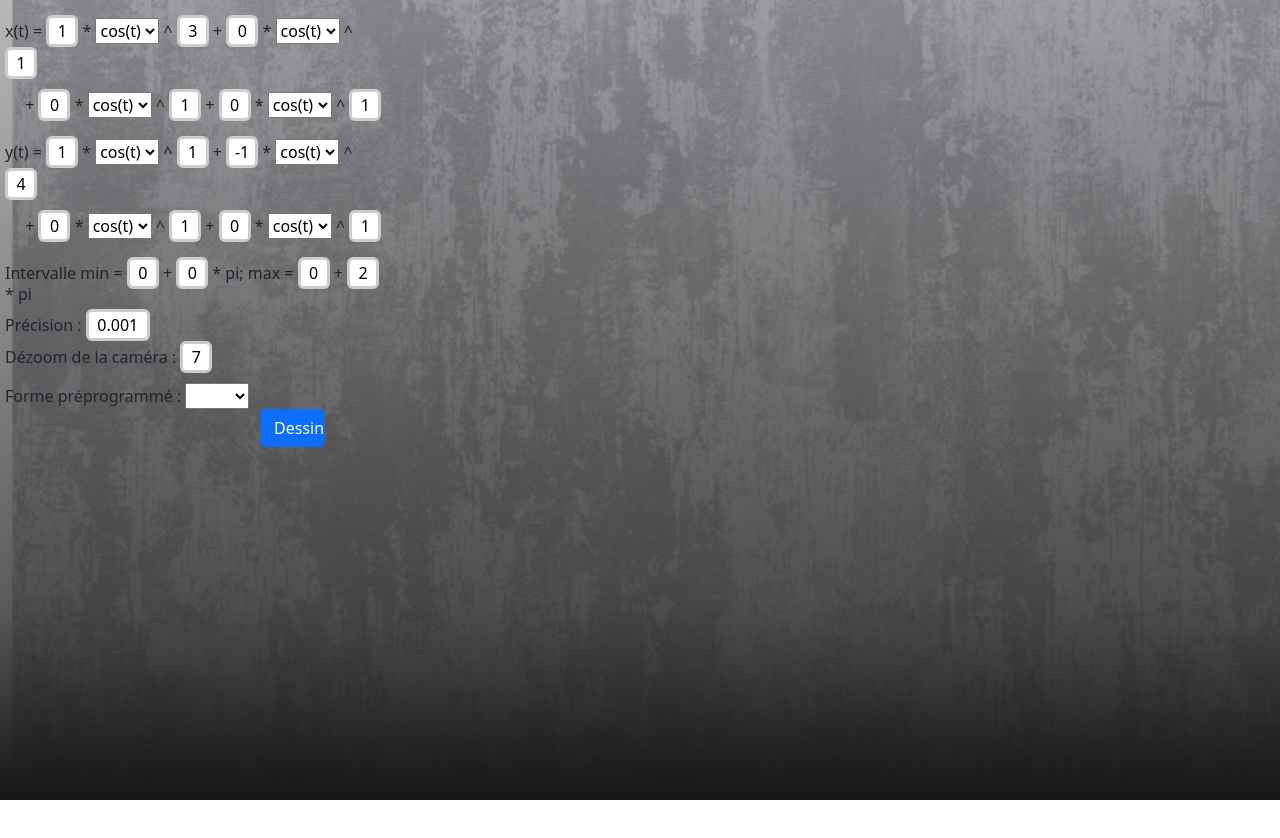
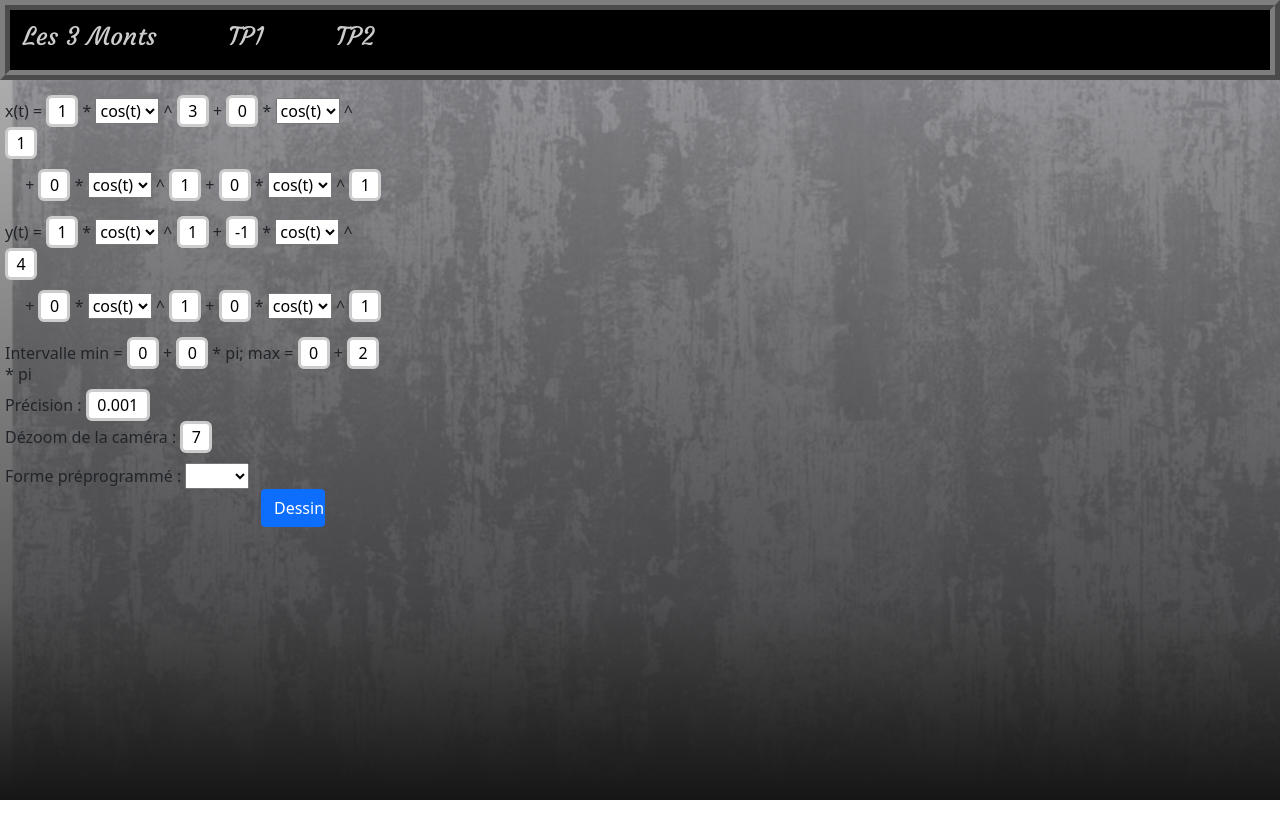
Before and after one commit to nicolegrimpeur/TpsInfographie, a website: page tp1_HelloWebGL/rendu/index.html in a window 1280 px wide. Before the commit the page ends 800 px from the top, so only its background shows below. Drawn offline with nearby package versions, Linux system fonts and the light colour scheme.

Commit message:
barre de nav

```diff
--- a/tp1_HelloWebGL/rendu/index.css
+++ b/tp1_HelloWebGL/rendu/index.css
@@ -1,3 +1,4 @@
+@import url(https://fonts.googleapis.com/css?family=Courgette&display=swap);
 body {
     margin: 0;
     /* cache la barre pour descendre la page */
@@ -21,12 +22,13 @@ form {
     line-height:10px;
     z-index: 2;
     padding-left: 5px;
+    margin-top: 10vh;
 }
 
 canvas{
     position: absolute;
     z-index: 1;
-    margin-top:-15vh;
+    margin-top:10vh;
     margin-left: 30vw;
 }
 
@@ -61,3 +63,27 @@ canvas{
     background: linear-gradient(to bottom, rgba(22, 22, 22, 0.3) 0%, rgba(22, 22, 22, 0.7) 75%, #161616 100%), url(./background.jpg);
     background-size: cover;
 }
+
+#head{
+    background-color: black;
+    border: 10px ridge rgba(210, 210, 210, .6);
+    position: absolute;
+    left:0vw;
+    top:0vh;
+    width: 100vw;
+    height: 10vh;
+    color: #cccccc;
+    font-family: 'Courgette';
+    font-size:25px;
+    padding-top: 1vh;
+    padding-left: 1vw;
+}
+
+.lien{
+    margin-left:5vw;
+    text-decoration: none;
+    color: #cccccc;
+}
+.lien:hover{
+    color:#606060;
+}
--- a/tp1_HelloWebGL/rendu/index.html
+++ b/tp1_HelloWebGL/rendu/index.html
@@ -10,6 +10,9 @@
     <script src="https://cdnjs.cloudflare.com/ajax/libs/three.js/r128/three.min.js" crossorigin="anonymous"></script>
 </head>
 <body>
+<header id="head">
+    <p>Les 3 Monts <a class="lien" href="./">TP1</a> <a class="lien" href="../../tp2_Beziers/rendu/index.html">TP2</a> </p>
+</header>
 <div class="masthead">
     <form id="form">
         <div class="DivVal">
--- a/tp1_HelloWebGL/rendu/main.js
+++ b/tp1_HelloWebGL/rendu/main.js
@@ -28,14 +28,14 @@ function initSelect() {
 
 function main(form) {
     const renderer = new THREE.WebGLRenderer();
-    renderer.setSize(window.innerWidth * 0.7, window.innerHeight);
+    renderer.setSize(window.innerWidth * 0.7, window.innerHeight*0.9);
 
     // permet de supprimer le canva s'il existe déjà pour l'actualiser
     if (document.querySelector('canvas') !== null) document.querySelector('canvas').remove();
     document.getElementsByClassName('masthead')[0].appendChild(renderer.domElement);
 
     // on créé la caméra de la taille de la fenêtre moins
-    const camera = new THREE.PerspectiveCamera(45, window.innerWidth * 0.7 / window.innerHeight, 1, 500);
+    const camera = new THREE.PerspectiveCamera(45, window.innerWidth * 0.7 / window.innerHeight*0.9, 1, 500);
     camera.position.set(0, 0, 0);
     camera.lookAt(0, 0, 0);
 
--- a/tp2_Beziers/rendu/index.css
+++ b/tp2_Beziers/rendu/index.css
@@ -1,3 +1,4 @@
+@import url(https://fonts.googleapis.com/css?family=Courgette&display=swap);
 body {
     margin: 0;
     /* cache la barre pour descendre la page */
@@ -17,12 +18,14 @@ form {
     line-height:10px;
     z-index: 2;
     padding-left: 5px;
+    margin-top: 10vh;
 }
 
 canvas{
     position: absolute;
     z-index: 1;
     margin-left: 30vw;
+    margin-top: 10vh;
 }
 
 .caseDonnee{
@@ -56,3 +59,27 @@ canvas{
     background: linear-gradient(to bottom, rgba(22, 22, 22, 0.3) 0%, rgba(22, 22, 22, 0.7) 75%, #161616 100%), url(background.jpg);
     background-size: cover;
 }
+
+#head{
+    background-color: black;
+    border: 10px ridge rgba(210, 210, 210, .6);
+    position: absolute;
+    left:0vw;
+    top:0vh;
+    width: 100vw;
+    height: 10vh;
+    color: #cccccc;
+    font-family: 'Courgette';
+    font-size:25px;
+    padding-top: 1vh;
+    padding-left: 1vw;
+}
+
+.lien{
+    margin-left:5vw;
+    text-decoration: none;
+    color: #cccccc;
+}
+ .lien:hover{
+     color:#606060;
+ }
--- a/tp2_Beziers/rendu/main.js
+++ b/tp2_Beziers/rendu/main.js
@@ -1,7 +1,7 @@
-const camera = new THREE.PerspectiveCamera(45, window.innerWidth * 0.7 / window.innerHeight, 1, 500);
+const camera = new THREE.PerspectiveCamera(45, window.innerWidth * 0.7 / window.innerHeight*0.9, 1, 500);
 function main(form) {
     const renderer = new THREE.WebGLRenderer();
-    renderer.setSize(window.innerWidth * 0.7, window.innerHeight);
+    renderer.setSize(window.innerWidth * 0.7, window.innerHeight*0.9);
 
     // permet de supprimer le canva s'il existe déjà pour l'actualiser
     if (document.querySelector('canvas') !== null) document.querySelector('canvas').remove();
```
Also changed, not shown: tp2_Beziers/rendu/index.html (+3 -0 lines).
